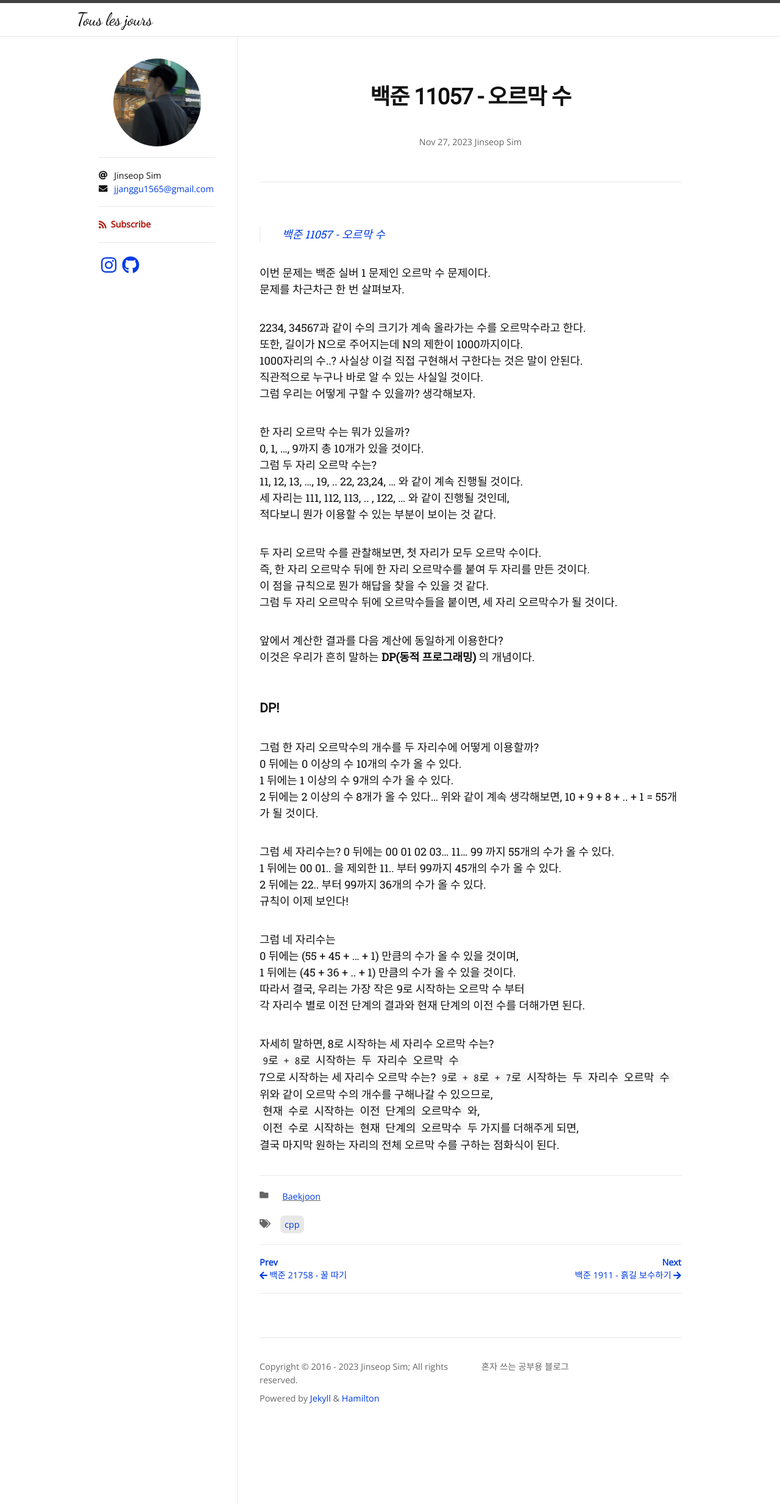
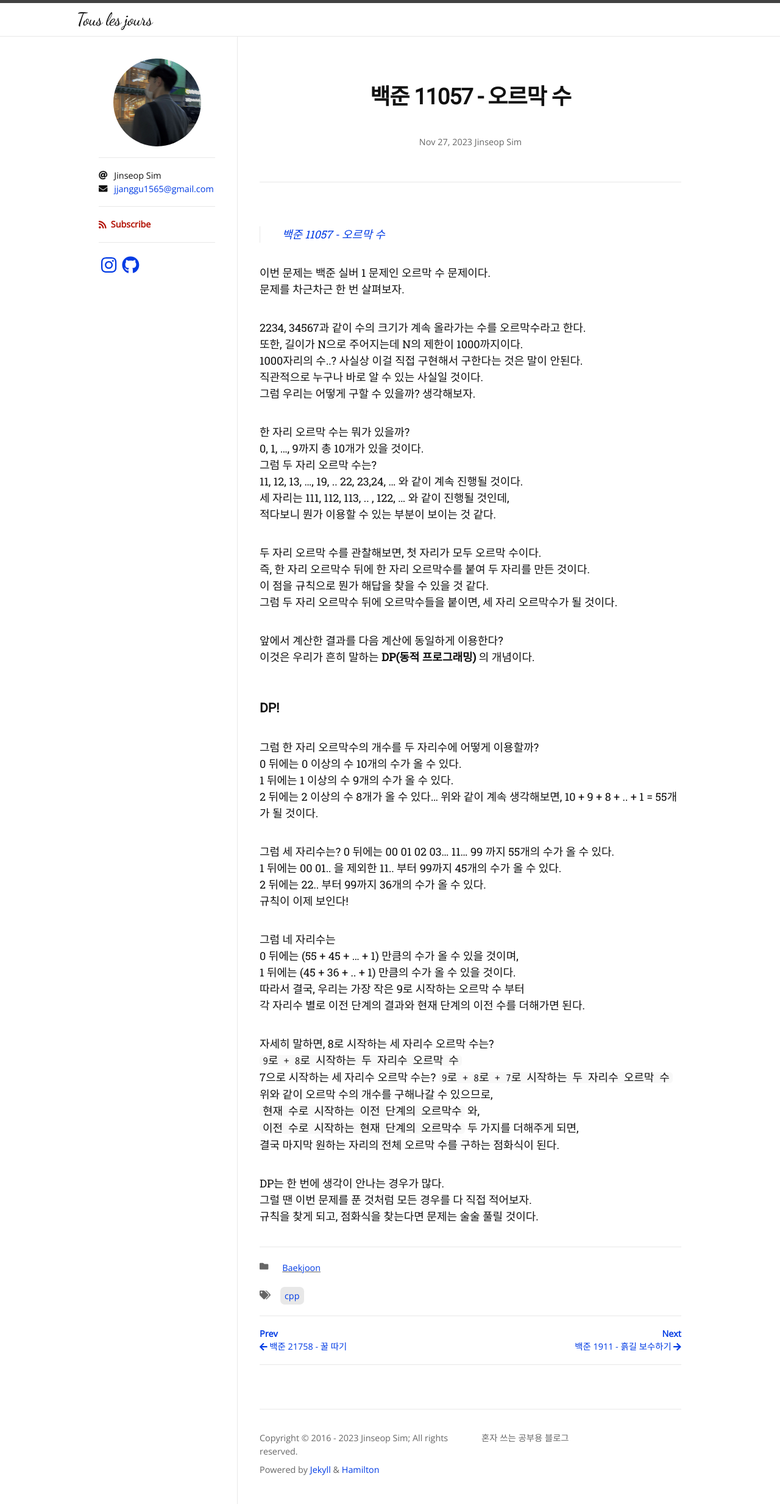
Before and after one commit to Jinseop-Sim/Jinseop-Sim.github.io, a Jekyll site: the page built from _posts/2023-11-27-bj-11057.md, in a window 1280 px wide. Shown: the whole page at 61% size. Built offline with Jekyll 4.4.1, drawn with Linux system fonts in a browser that asks for light colours; nearby versions of some CDN libraries; some web fonts are replaced.

Commit message:
글 수정

````diff
--- a/_posts/2023-11-27-bj-11057.md
+++ b/_posts/2023-11-27-bj-11057.md
@@ -59,3 +59,7 @@ author:
 ```현재 수로 시작하는 이전 단계의 오르막수``` 와,
 ```이전 수로 시작하는 현재 단계의 오르막수``` 두 가지를 더해주게 되면,
 결국 마지막 원하는 자리의 전체 오르막 수를 구하는 점화식이 된다.
+
+DP는 한 번에 생각이 안나는 경우가 많다.
+그럴 땐 이번 문제를 푼 것처럼 모든 경우를 다 직접 적어보자.
+규칙을 찾게 되고, 점화식을 찾는다면 문제는 술술 풀릴 것이다.
````
